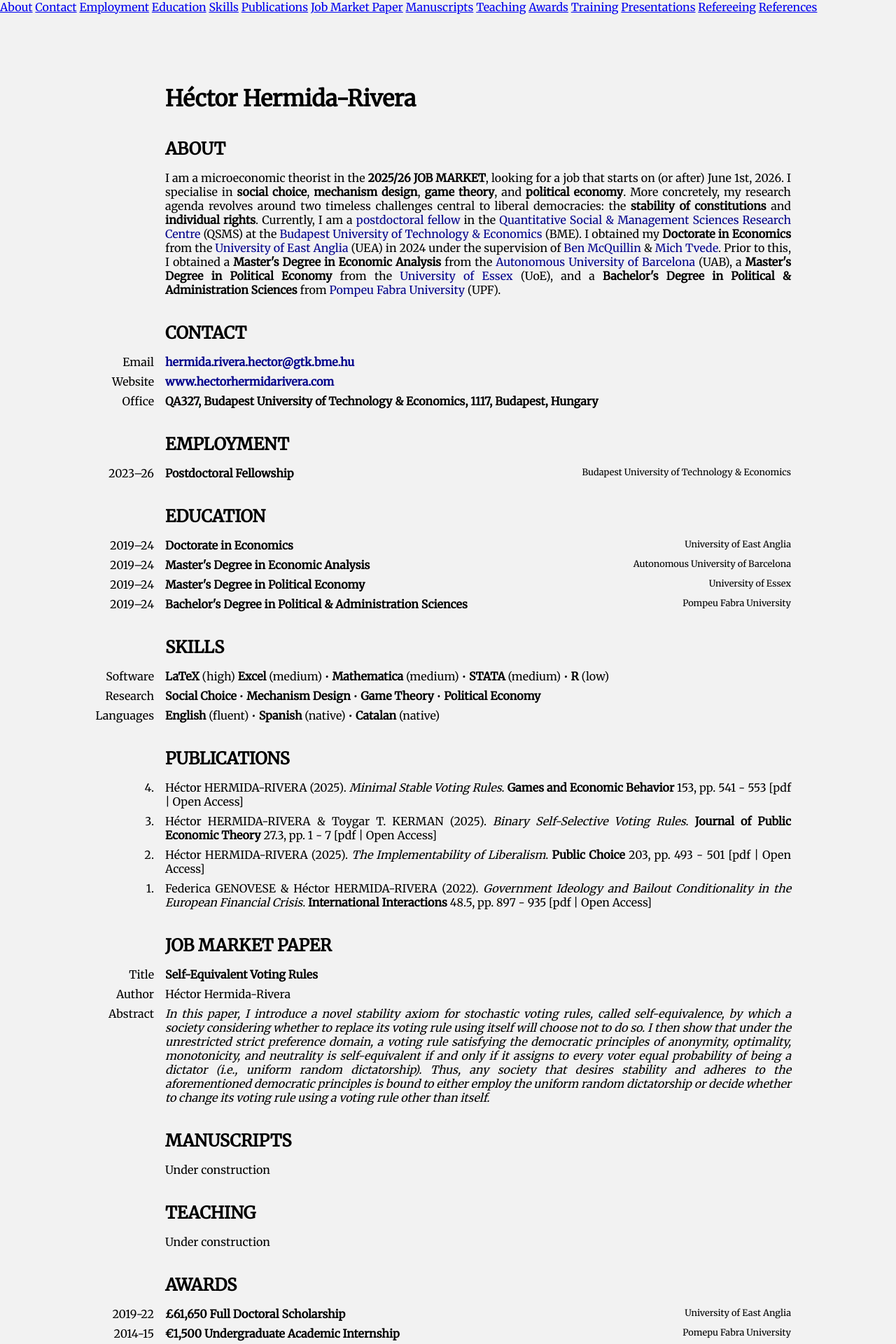
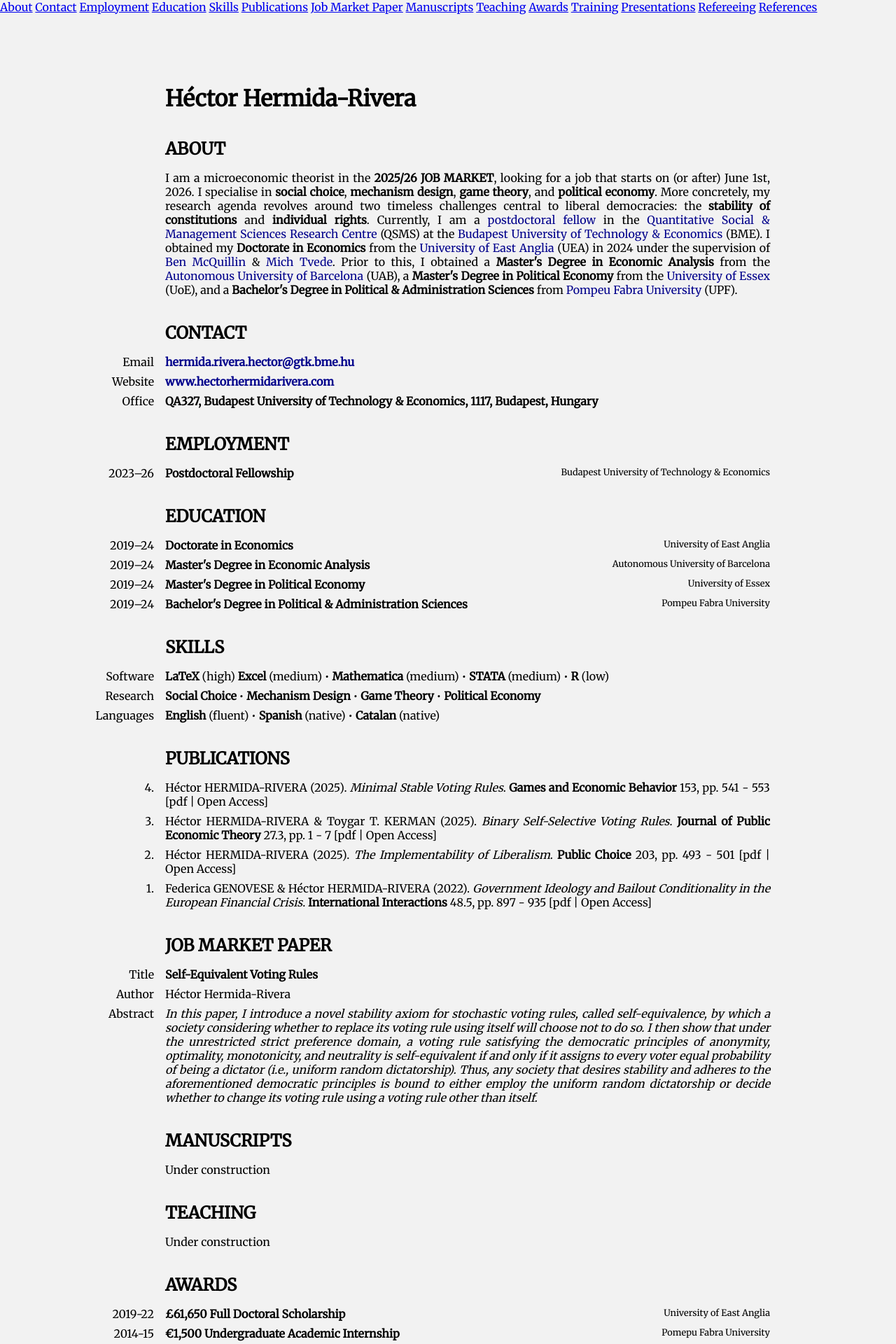
Before and after one commit to HectorHermidaRivera/hectorhermidarivera.github.io, a Jekyll site: the page built from index.md, in a window 1280 px wide. Shown: the top 1920 px of the page at 70% size. Built offline with Jekyll 4.4.1, drawn with Linux system fonts in a browser that asks for light colours.

Commit message:
Update style.css

```diff
--- a/assets/css/style.css
+++ b/assets/css/style.css
@@ -42,7 +42,7 @@ body {
   padding-top: 80px;          /* leave space for topbar */
   margin-left: 100px;         /* small left margin */
   margin-right: 150px;        /* right = left + 50% */
-  max-width: 2500px;   /* or whatever you want */
+  max-width: 1000px;   /* or whatever you want */
   box-sizing: border-box;
   text-align: justify;         /* justify text */
   background-color: #f2f2f2;  /* very slight gray background */
```
